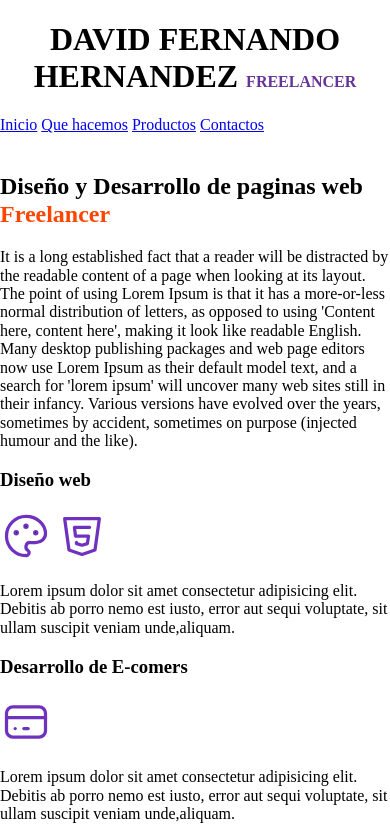
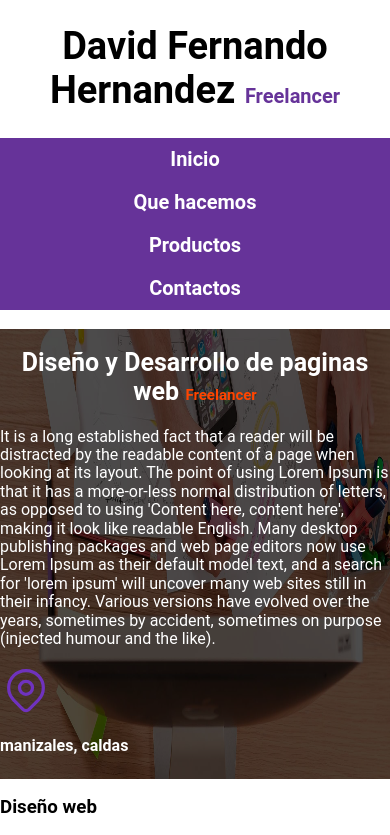
Before and after one commit to deivdf/freelancer, a plain HTML site: page index.html in a window 390 px wide. Shown: the top 835 px of the page. Drawn offline with Linux system fonts and the light colour scheme.

Commit message:
responsive diseño

```diff
--- a/hojas/estilo.css
+++ b/hojas/estilo.css
@@ -1,13 +1,87 @@
-h1{
+:root{
+    --blanco:#ffffff;
+    --negro:#000000;
+    --morado:rebeccapurple;
+    --secundario: #0097a7;
+    --gris: #757575;
+}
+
+html{
+    font-size: 62.5%;
+    box-sizing: border-box;
+}
+*, *:before, *:after {
+    box-sizing: inherit;
+  }
+body{
+    font-size: 16px;
+    font-family: 'Roboto', sans-serif;
+}
+.titulo{
     text-align: center;
     justify-content: center;
-    font-size: 3rem;
-    text-transform: uppercase;
+    font-size: 3.8rem;
+    /*text-transform: uppercase;*/
 }
-h1 span{
-    color: rebeccapurple;
-    font-size: 1rem;
+.subtitulo{
+    color: var(--blanco);
+    text-align: center;
+    justify-content: center;
+    font-size: 2.5rem;
+}.titulo span{
+    color: var(--morado);
+    font-size: 2rem;
 }
-h2 span{
+.subtitulo span{
+    font-size: 1.5rem;;
     color: orangered;
 }
+.contenedor{
+    max-width: 120rem;
+    margin: 0 auto;
+}
+.nav-bg{
+    background-color: var(--morado);
+}
+.barra{
+
+    display: flex;
+    flex-direction: column;
+    align-items: center;
+}
+@media (min-width: 768px) {
+    .barra{
+        flex-direction: row;
+        justify-content: space-between;
+    }
+}
+.barra a{
+    padding: 1rem;
+    color: var(--blanco);
+    text-decoration: none;
+    font-size: 2rem;
+    font-weight: 700;
+}
+.barra a:hover{
+    background-color: var(--secundario);
+    color: var(--negro);
+}
+.hero{
+    background-image: url(../img/hero.jpg);
+    background-repeat: no-repeat;
+    background-size: 100% 100%;
+    height: 450px;
+    position: relative;
+}
+.contenedor-hero{
+    position: absolute;
+    background-color: rgb(0,0,0, .7);
+    background-color: rgb(0 0 0 0 / 70%);
+    width: 100%;
+    height: 100%;
+}
+.contenedor-hero p{
+    color: var(--blanco);}
+.contenedor-hero > .p1{
+    font-weight: bold;
+}
--- a/index.html
+++ b/index.html
@@ -13,11 +13,11 @@
 </head>
 <body>
     <header>
-        <h1>David Fernando Hernandez <span>Freelancer</span></h1>
+        <h1 class="titulo">David Fernando Hernandez <span>Freelancer</span></h1>
     </header>
     <main>
-        <section>
-            <nav>
+        <section class="nav-bg">
+            <nav class="barra contenedor">
                 <a href="#">Inicio</a>
                 <a href="#work">Que hacemos</a>
                 <a href="#Productos">Productos</a>
@@ -26,9 +26,17 @@
         </section>
         <img>
         <section>
-            <section id="work">
-                <h2>Diseño y Desarrollo de paginas web <span>Freelancer</span></h2>
+            <section class="hero">
+                <section class="contenedor-hero">
+                    <h2 class="subtitulo">Diseño y Desarrollo de paginas web <span>Freelancer</span></h2>
                     <p>It is a long established fact that a reader will be distracted by the readable content of a page when looking at its layout. The point of using Lorem Ipsum is that it has a more-or-less normal distribution of letters, as opposed to using 'Content here, content here', making it look like readable English. Many desktop publishing packages and web page editors now use Lorem Ipsum as their default model text, and a search for 'lorem ipsum' will uncover many web sites still in their infancy. Various versions have evolved over the years, sometimes by accident, sometimes on purpose (injected humour and the like).</p>
+                    <svg xmlns="http://www.w3.org/2000/svg" class="icon icon-tabler icon-tabler-map-pin" width="52" height="52" viewBox="0 0 24 24" stroke-width="1.5" stroke="#6f32be" fill="none" stroke-linecap="round" stroke-linejoin="round">
+                        <path stroke="none" d="M0 0h24v24H0z" fill="none"/>
+                        <circle cx="12" cy="11" r="3" />
+                        <path d="M17.657 16.657l-4.243 4.243a2 2 0 0 1 -2.827 0l-4.244 -4.243a8 8 0 1 1 11.314 0z" />
+                      </svg>
+                    <p class="p1">manizales, caldas</p>
+                </section>
             </section>
             <section id="Productos">
                 <section>
@@ -84,6 +92,8 @@
             </section>
             <section id="contacto">
                 <form>
+                    <fieldset>
+                        <legend>Contactanos llenando el formulario</legend>
                         <div>
                             <label>Nombre</label>
                             <input id="nombre" type="text">
@@ -108,6 +118,10 @@
                             <label>Descripcion</label>
                             <textarea id="Descripcion"></textarea>
                         </div>
+                        <div>
+                            <button type="submit">Enviar</button>
+                        </div>
+                    </fieldset>
                 </form>
             </section>
         </section>
```
Lines whose indentation alone changed are shown as unchanged.
